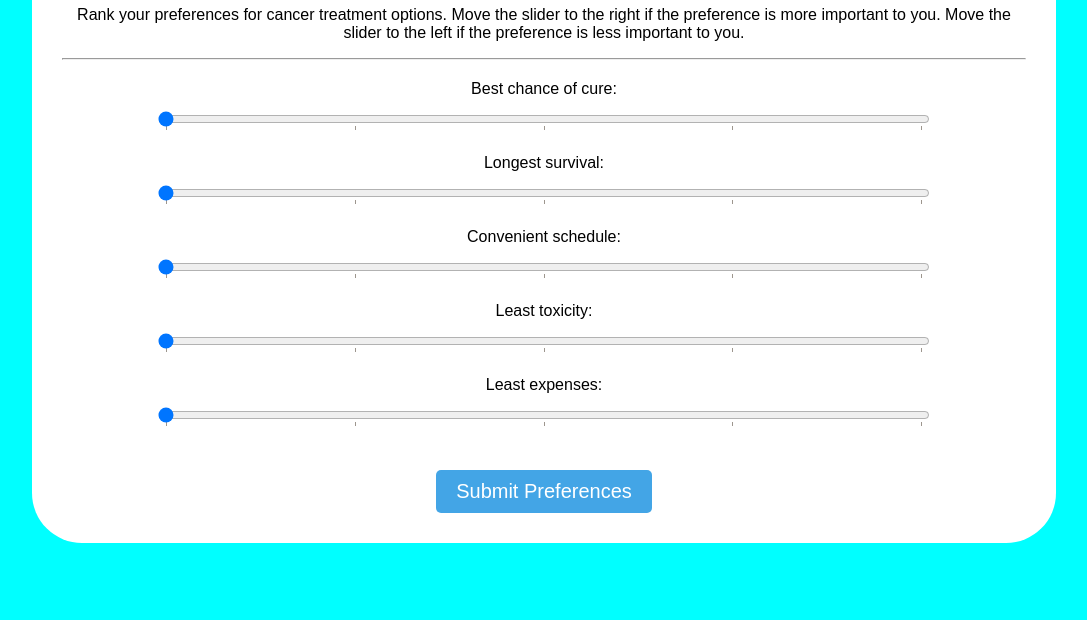
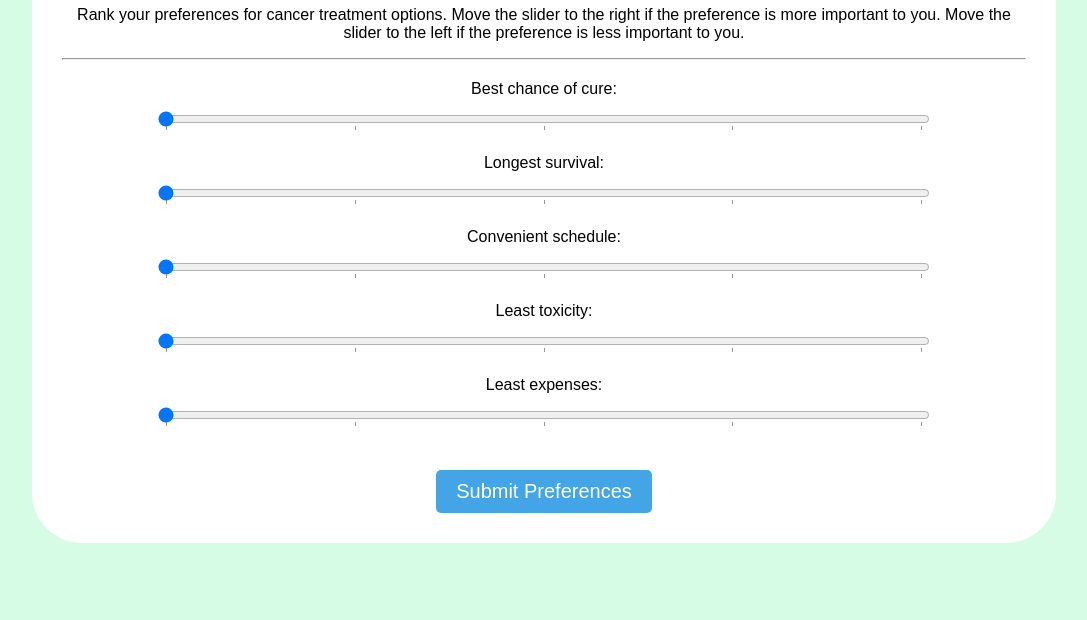
Before and after one commit to Piyushsharma2004/range-bar, a plain HTML site: page index.html in a window 1280 px wide. Shown: the part 180-800 px from the top of the page, without its empty margins (96-1183 px from the left). Drawn offline with Linux system fonts and the light colour scheme.

Commit message:
bg-color change

```diff
--- a/style.css
+++ b/style.css
@@ -5,7 +5,7 @@ body {
     justify-content: center;
     height: 100vh;
     margin: 0;
-    background-color: aqua;
+    background-color: rgb(215, 252, 230);
 }
 
 .ranking-container {
```
